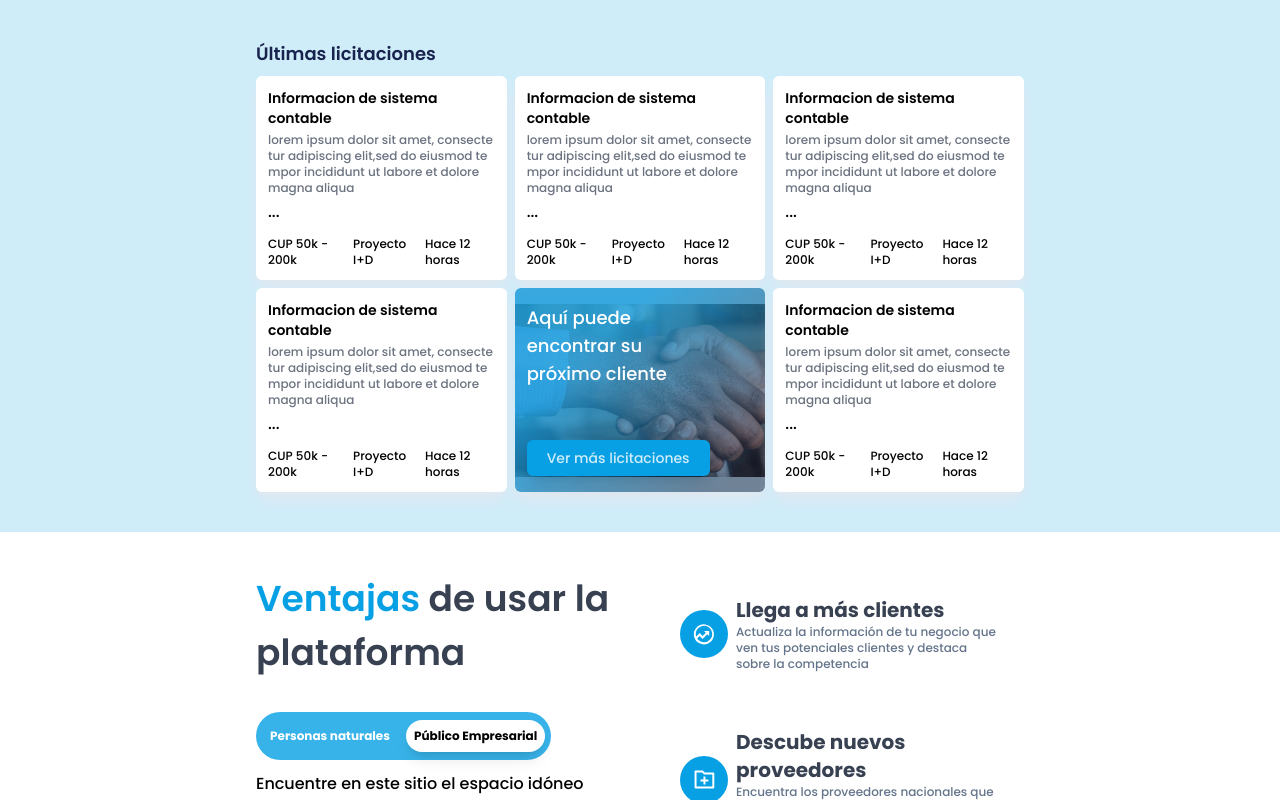
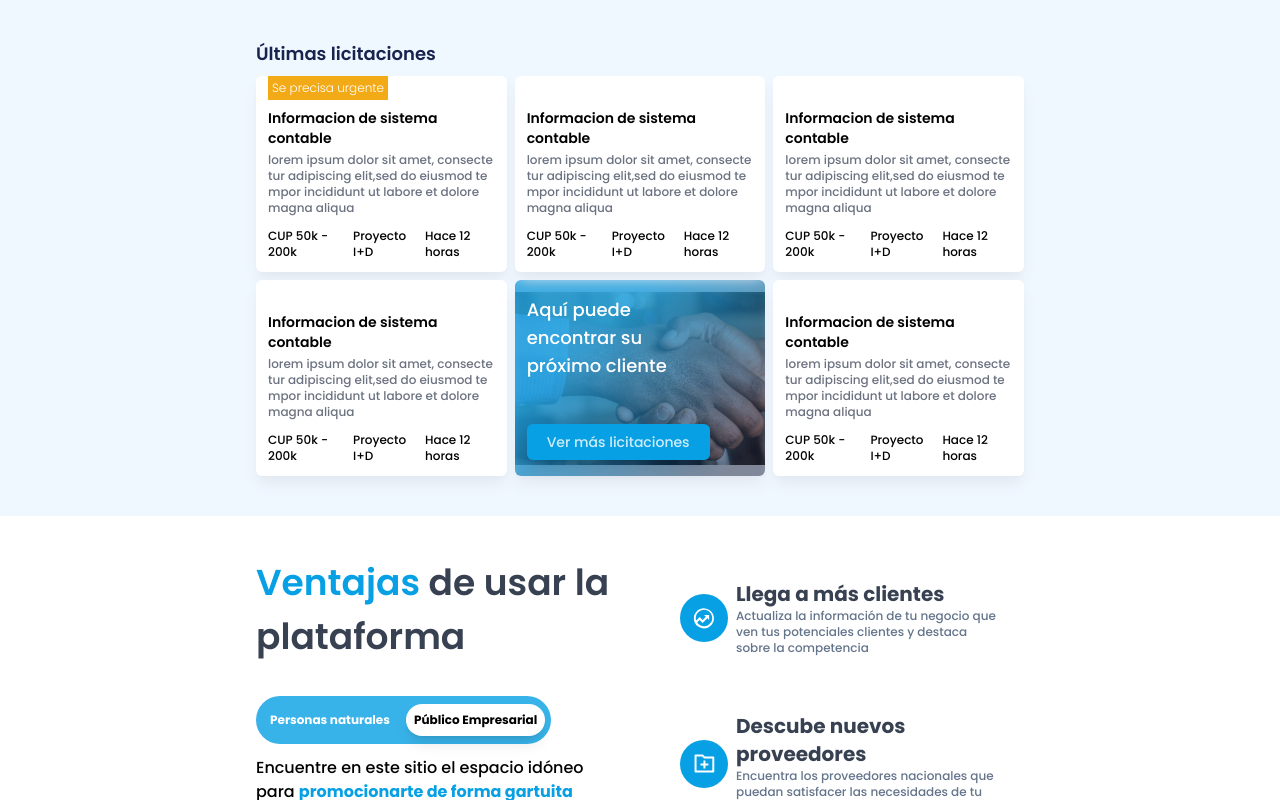
Before and after one commit to socarrandinn/test-vite, a React (Vite) app: page / in a window 1280 px wide. Shown: the top 800 px of the page. Built offline with nearby package versions, Linux system fonts and the light colour scheme.

Commit message:
tercer commit

```diff
--- a/src/components/Card.jsx
+++ b/src/components/Card.jsx
@@ -1,9 +1,9 @@
-export const Card = () => {
+export const Card = ({urge}) => {
   return (
-    <div className="h-auto w-full rounded-md shadow-lg shadow-slate-200 bg-white p-3 mt-2 flex flex-col gap-y-1">
+    <div className="h-auto w-full relative rounded-md shadow-lg shadow-slate-200 bg-white px-3 pt-8 pb-3 mt-2 flex flex-col gap-y-1">
+      {urge && <span className="text-xs bg-amarillo-pollito mr-auto absolute top-0 left-3 font-light text-white p-1 " >Se precisa urgente</span>}
       <h1 className="font-titulo-licitacion">Informacion de sistema contable</h1>
       <p className="text-xs font-normal text-gray-500 overflow-hidden overflow-ellipsis break-all">lorem ipsum dolor sit amet, consectetur adipiscing elit,sed do eiusmod tempor incididunt ut labore et dolore magna aliqua</p>
-      <p className="truncate">...</p>
 
       <label className="text-xs flex flex-row gap-2 pt-2">
       <span className="inline-block">CUP 50k - 200k</span>
--- a/src/components/Top.jsx
+++ b/src/components/Top.jsx
@@ -23,11 +23,11 @@ export const Top = () => {
   ]
   return (
     <>
-      <div className="bg-azul-claro h-auto">
+      <div className="bg-[#eff7ff] h-auto">
         <div className="container py-10 mx-auto w-3/4 lg:w-3/5" >
           <h1 className="text-lg text-azul-oscuro font-semibold">Últimas licitaciones</h1>
           <div class="grid grid-cols-2 lg:grid-cols-3 justify-items-center gap-x-2">
-            <Card />
+            <Card urge= {true} />
             <Card />
             <Card />
             <Card />
```
